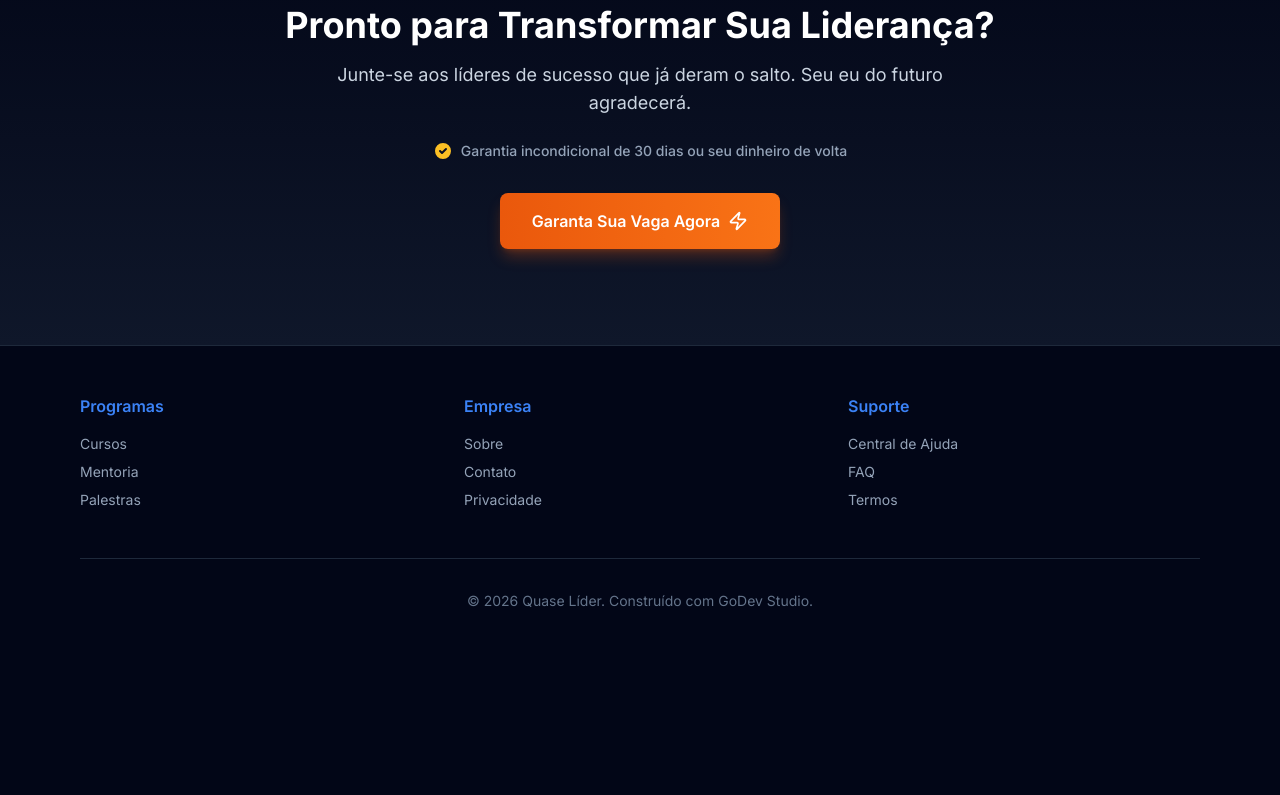
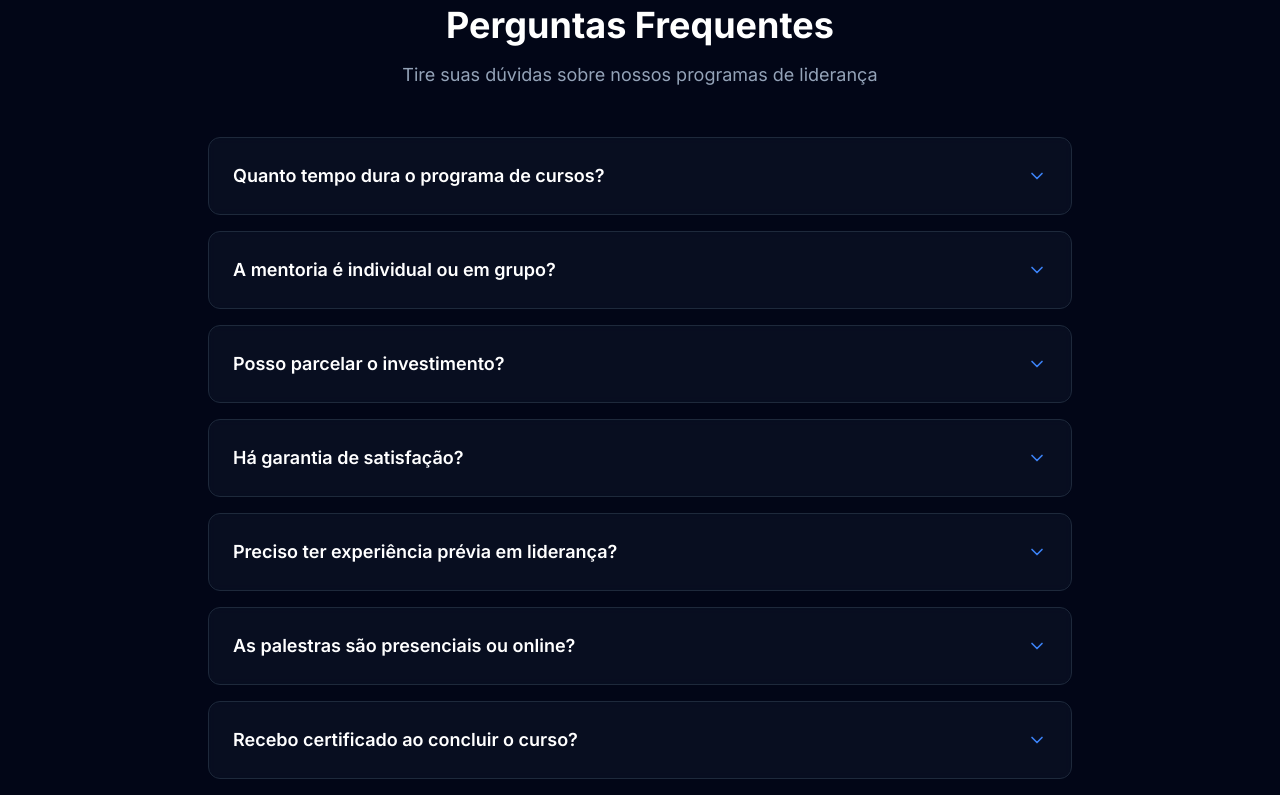
Before and after one commit to gaholiveira/godev-quase-lider-0epxyr37, a Next.js app: page / in a window 1280 px wide. Shown: the part 3700-4495 px from the top of the page. Before the commit the page ends 4359 px from the top, so only its background shows below. Built offline with nearby package versions, Linux system fonts and the light colour scheme.

Commit message:
feat: sync src/components/sections/faq.tsx
Co-authored-by: GoDev Studio <ai@godev.studio>

```diff
--- /dev/null
+++ b/src/components/sections/faq.tsx
@@ -0,0 +1,105 @@
+'use client';
+
+import { useState } from 'react';
+import { ChevronDown } from 'lucide-react';
+import { motion, AnimatePresence } from 'framer-motion';
+import type { FAQItem } from '@/types';
+
+interface FAQSectionProps {
+  title?: string;
+  subtitle?: string;
+  items?: FAQItem[];
+}
+
+export function FAQSection({
+  title = 'Perguntas Frequentes',
+  subtitle = 'Tire suas dúvidas sobre nossos programas de liderança',
+  items = [
+    {
+      question: 'Quanto tempo dura o programa de cursos?',
+      answer: 'Os cursos têm duração média de 12 a 16 semanas, mas você tem acesso vitalício ao conteúdo e pode estudar no seu próprio ritmo. Não há prazo para conclusão.',
+    },
+    {
+      question: 'A mentoria é individual ou em grupo?',
+      answer: 'A mentoria é 100% individual (1-on-1). Cada sessão é personalizada para seus desafios específicos, com plano de ação customizado e suporte prioritário.',
+    },
+    {
+      question: 'Posso parcelar o investimento?',
+      answer: 'Sim! Oferecemos parcelamento em até 12x sem juros no cartão de crédito. Também aceitamos PIX com desconto à vista.',
+    },
+    {
+      question: 'Há garantia de satisfação?',
+      answer: 'Sim! Oferecemos garantia incondicional de 30 dias. Se você não estiver satisfeito por qualquer motivo, devolvemos 100% do seu investimento, sem perguntas.',
+    },
+    {
+      question: 'Preciso ter experiência prévia em liderança?',
+      answer: 'Não! Nossos programas atendem desde profissionais que estão começando até líderes experientes que querem elevar seu nível. O conteúdo é adaptável ao seu estágio.',
+    },
+    {
+      question: 'As palestras são presenciais ou online?',
+      answer: 'Oferecemos ambos os formatos. Palestras presenciais para eventos corporativos e webinars ao vivo para equipes remotas. O conteúdo é customizado para cada formato.',
+    },
+    {
+      question: 'Recebo certificado ao concluir o curso?',
+      answer: 'Sim! Ao concluir todos os módulos e atividades, você recebe um certificado digital reconhecido, que pode adicionar ao seu LinkedIn e currículo.',
+    },
+    {
+      question: 'Qual o diferencial deste programa?',
+      answer: 'Nosso foco é em resultados práticos, não teoria. Você aprende estratégias aplicáveis imediatamente, com suporte contínuo e acesso a uma comunidade exclusiva de líderes de alta performance.',
+    },
+  ],
+}: FAQSectionProps) {
+  const [openIndex, setOpenIndex] = useState<number | null>(null);
+  return (
+    <section className="border-t border-slate-800 bg-slate-950 py-24">
+      <div className="mx-auto max-w-4xl px-4">
+        <motion.div
+          initial={{ opacity: 0, y: 20 }}
+          whileInView={{ opacity: 1, y: 0 }}
+          viewport={{ once: true }}
+          transition={{ duration: 0.6 }}
+          className="text-center"
+        >
+          <h2 className="text-3xl font-bold text-white sm:text-4xl">{title}</h2>
+          <p className="mt-4 text-lg text-slate-400">{subtitle}</p>
+        </motion.div>
+        <div className="mt-12 space-y-4">
+          {items.map((item, i) => (
+            <motion.div
+              key={i}
+              initial={{ opacity: 0, y: 20 }}
+              whileInView={{ opacity: 1, y: 0 }}
+              viewport={{ once: true }}
+              transition={{ duration: 0.5, delay: i * 0.05 }}
+              className="overflow-hidden rounded-xl border border-slate-800 bg-slate-900/50 backdrop-blur-sm"
+            >
+              <button
+                type="button"
+                onClick={() => setOpenIndex(openIndex === i ? null : i)}
+                className="flex w-full items-center justify-between gap-4 p-6 text-left transition-colors hover:bg-slate-800/50"
+              >
+                <span className="text-lg font-semibold text-white">{item.question}</span>
+                <ChevronDown
+                  className={`size-5 shrink-0 text-leadership-blue-light transition-transform duration-200 ${openIndex === i ? 'rotate-180' : ''}`}
+                />
+              </button>
+              <AnimatePresence>
+                {openIndex === i && (
+                  <motion.div
+                    initial={{ height: 0, opacity: 0 }}
+                    animate={{ height: 'auto', opacity: 1 }}
+                    exit={{ height: 0, opacity: 0 }}
+                    transition={{ duration: 0.3 }}
+                    className="overflow-hidden"
+                  >
+                    <div className="border-t border-slate-800 px-6 py-4 text-slate-300">{item.answer}</div>
+                  </motion.div>
+                )}
+              </AnimatePresence>
+            </motion.div>
+          ))}
+        </div>
+      </div>
+    </section>
+  );
+}
```
